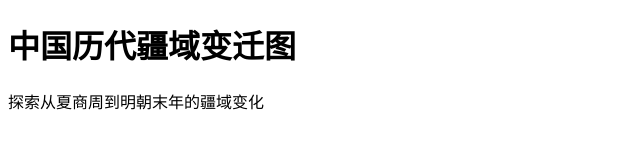
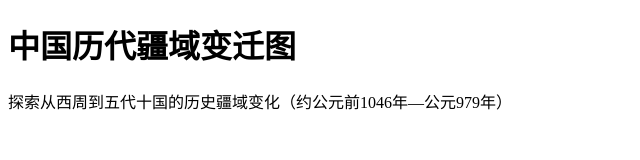
Before and after one commit to whorse99999/China-historical-map, a plain HTML site: page index.html in a window 1280 px wide. Shown: the whole page, without its empty margins (0-640 px from the left). Drawn offline with Linux system fonts and the light colour scheme.

Commit message:
更新历史范围为西周至五代十国

```diff
--- a/index.html
+++ b/index.html
@@ -8,6 +8,6 @@
 </head>
 <body>
     <h1>中国历代疆域变迁图</h1>
-    <p>探索从夏商周到明朝末年的疆域变化</p>
+    <p>探索从西周到五代十国的历史疆域变化（约公元前1046年—公元979年）</p>
 </body>
 </html>
```
